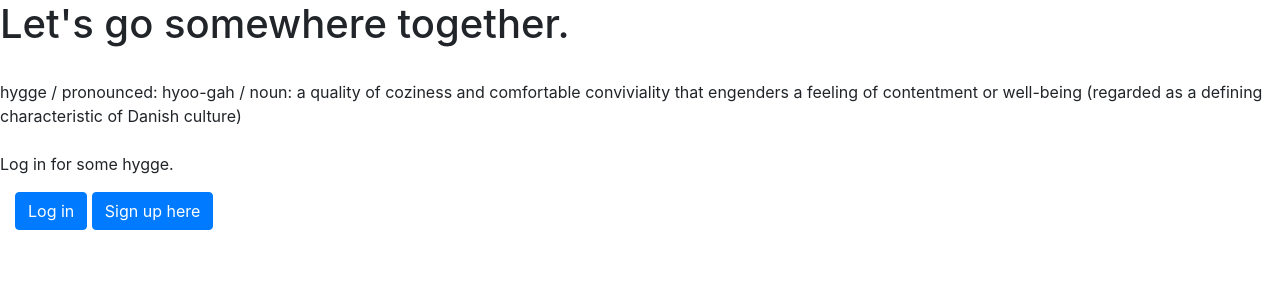
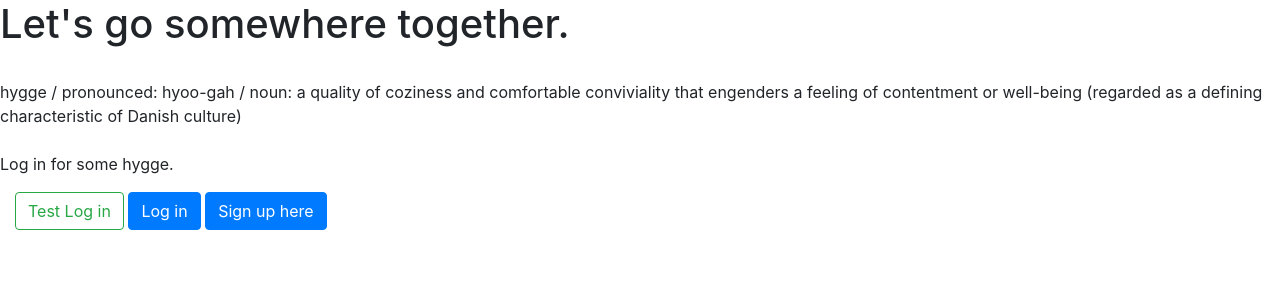
Before and after one commit to lyn-phan/hb-project-hygge-2, a Flask app: page / in a window 1280 px wide. Shown: the part 56-356 px from the top of the page. Run offline with Flask 2, Linux system fonts and the light colour scheme; some libraries are stand-ins or nearby versions.

Commit message:
adding button functionality

```diff
--- a/Templates/homepage.html
+++ b/Templates/homepage.html
@@ -16,13 +16,16 @@
 <br>
 <br>
   Log in for some <span class="bolden">hygge.</span>
-
+<br>
+<div class="col-6" id="login">
+  <!-- <button type="button" class="btn btn-outline-success">Test Log In</button> -->
+<a class="btn btn-outline-success" href="/login" role="button" id="login-btn">Test Log in</a>
+<a class="btn btn-primary" href="/login" role="button" id="login-btn">Log in</a>
+<a class="btn btn-primary" href="/signup" role="button" id="signup-btn">Sign up here</a>
 </p>
 </div>
+</div>
 
-<div class="col-6" id="login">
-    <a class="btn btn-primary" href="/login" role="button" id="login-btn">Log in</a>
-    <a class="btn btn-primary" href="/signup" role="button" id="signup-btn">Sign up here</a>
-</div>
+
 </body>
 {% endblock %}
```
